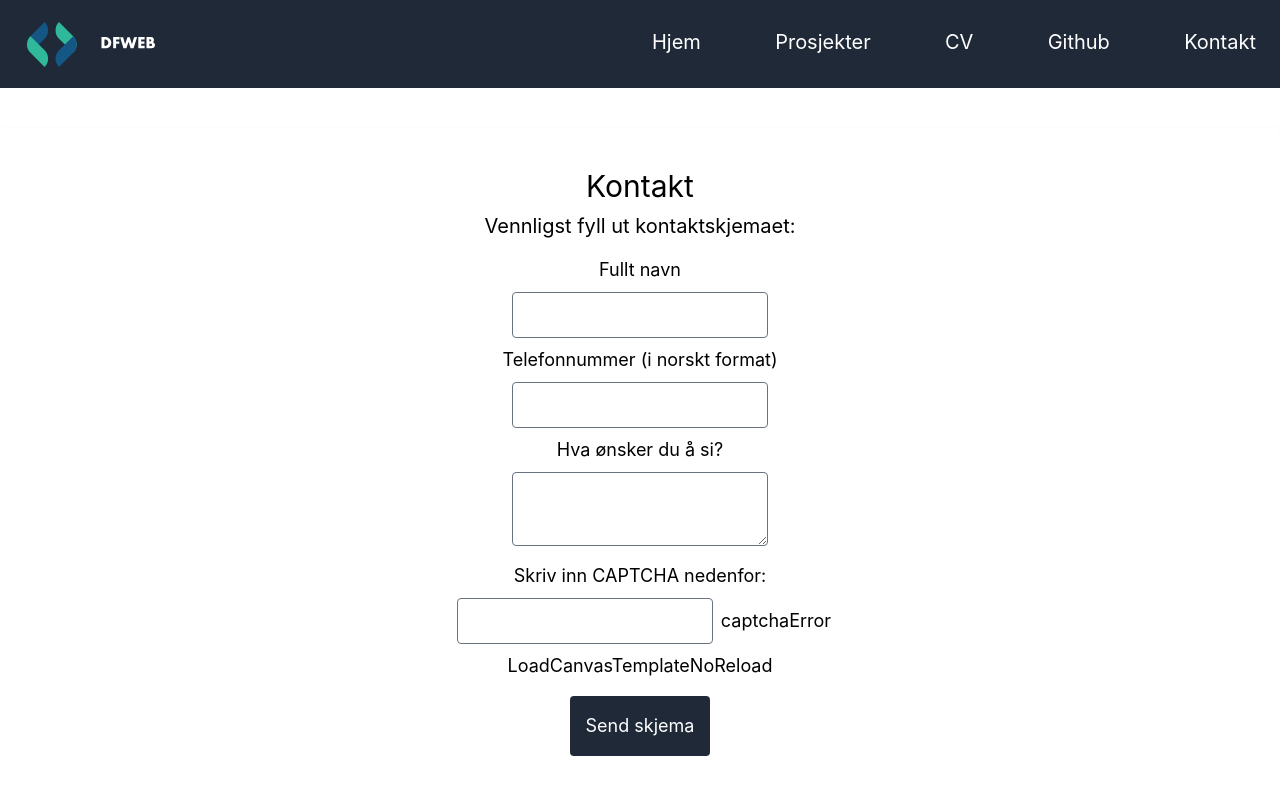
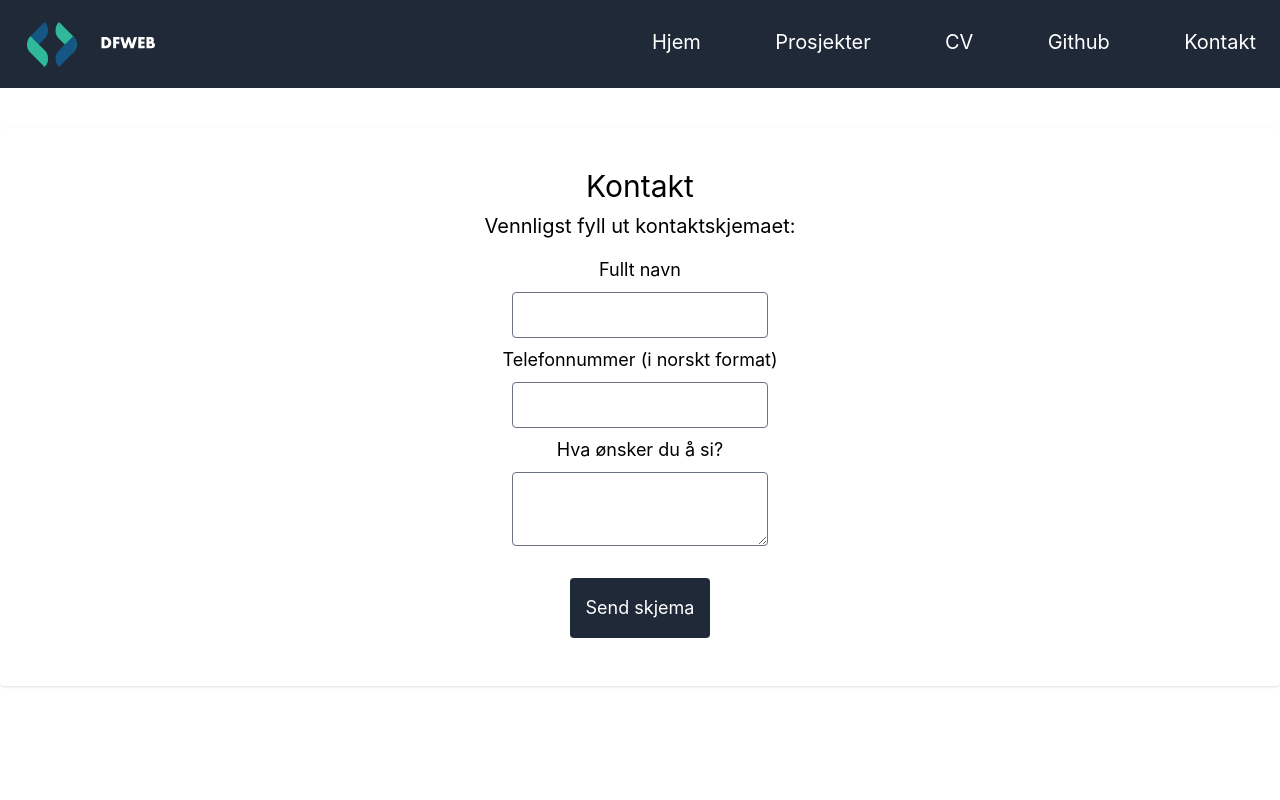
Before and after one commit to meticulousfan/React-framer-motion-portfolio, a Next.js app: page /kontakt in a window 1280 px wide. Shown: the top 800 px of the page. Built offline with nearby package versions, Linux system fonts and the light colour scheme.

Commit message:
Fjern captcha

```diff
--- a/src/components/Kontakt/KontaktContent.component.tsx
+++ b/src/components/Kontakt/KontaktContent.component.tsx
@@ -108,23 +108,7 @@ function KontaktContent() {
                             aria-required
                           />
                         </label>
-                        <br />
-                        <label className="text-black" htmlFor="captcha">
-                          Skriv inn CAPTCHA nedenfor:
-                          <br />
-                          <input
-                            className="w-64 p-2 m-2 placeholder-black transition duration-500 ease-in-out border border-gray-500 rounded focus:scale-x-110 focus:shadow-outline hover:bg-gray-200 transform-gpu"
-                            id="captcha"
-                            name="captcha"
-                            //ref={captchaRef}
-                            type="text"
-                            required
-                            aria-required
-                          />
-                          captchaError
-                        </label>
                       </fieldset>
-                      <div className="flex justify-center">LoadCanvasTemplateNoReload</div>
                       <Button>Send skjema</Button>
                     </form>
                   </>
```
